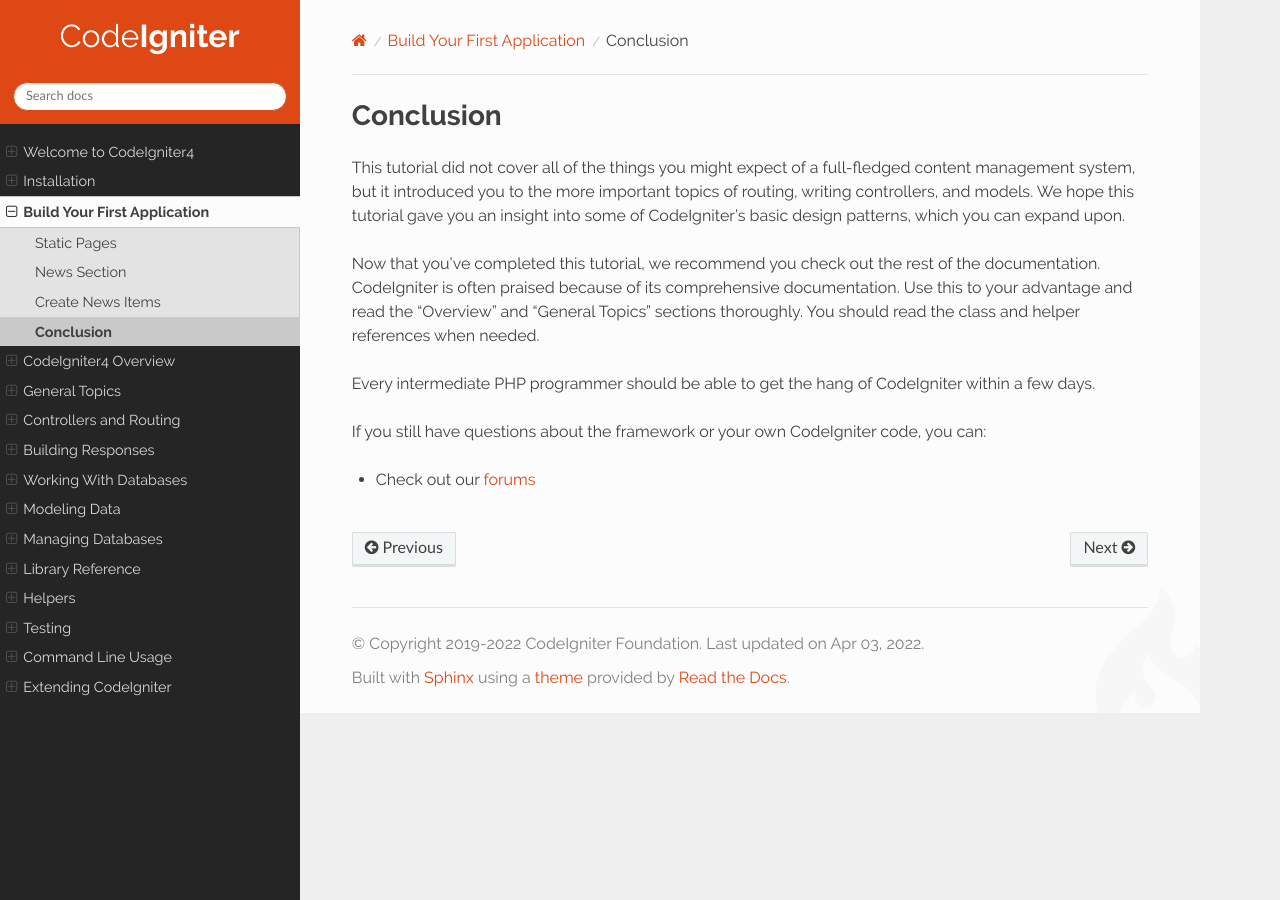
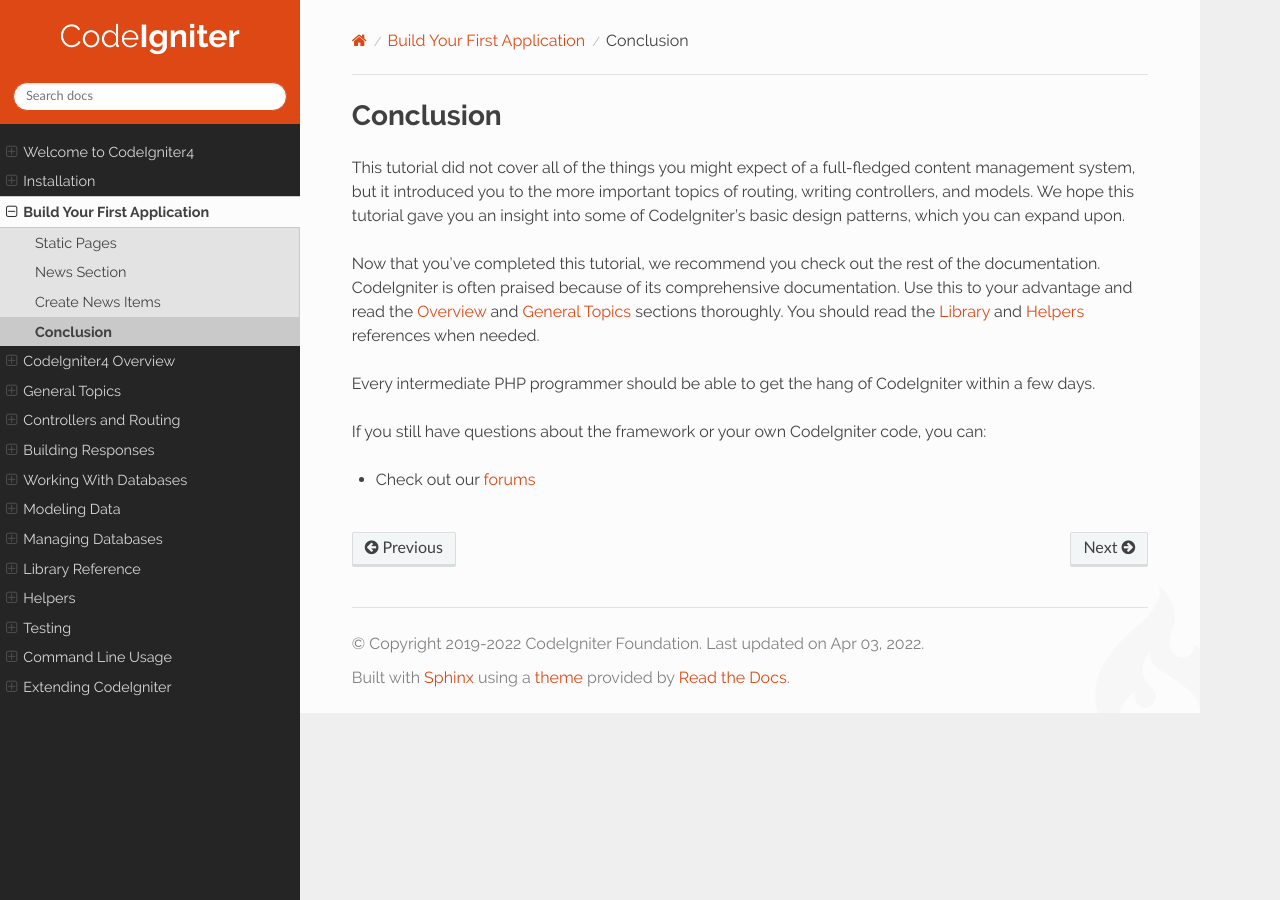
Before and after one commit to NEKOGET/ci4_user_guide_src, a Sphinx documentation site: the page built from source/tutorial/conclusion.rst, in a window 1280 px wide. Built offline with Sphinx 7.4.7 and the Read the Docs theme 2.0.0, drawn with Linux system fonts in a browser that asks for light colours.

Commit message:
docs: add links to reference

```diff
--- a/source/tutorial/conclusion.rst
+++ b/source/tutorial/conclusion.rst
@@ -10,8 +10,9 @@ design patterns, which you can expand upon.
 Now that you've completed this tutorial, we recommend you check out the
 rest of the documentation. CodeIgniter is often praised because of its
 comprehensive documentation. Use this to your advantage and read the
-"Overview" and "General Topics" sections thoroughly. You should read
-the class and helper references when needed.
+:doc:`Overview </concepts/index>` and :doc:`/general/index`
+sections thoroughly. You should read
+the :doc:`Library </libraries/index>` and :doc:`/helpers/index` references when needed.
 
 Every intermediate PHP programmer should be able to get the hang of
 CodeIgniter within a few days.
--- a/source/tutorial/news_section.rst
+++ b/source/tutorial/news_section.rst
@@ -80,7 +80,7 @@ library. This will make the database class available through the
 Now that the database and a model have been set up, you'll need a method
 to get all of our posts from our database. To do this, the database
 abstraction layer that is included with CodeIgniter -
-:doc:`Query Builder <../database/query_builder>` - is used. This makes it
+:doc:`Query Builder <../database/query_builder>` - is used in the ``CodeIgnite\Model``. This makes it
 possible to write your 'queries' once and make them work on :doc:`all
 supported database systems <../intro/requirements>`. The Model class
 also allows you to easily work with the Query Builder and provides
```
